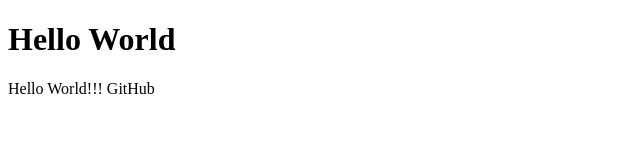
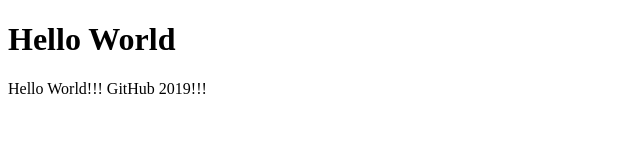
Before and after one commit to tangjian9015/helloworld, a plain HTML site: page index.html in a window 1280 px wide. Shown: the full height of the page, 0-640 px from the left. Drawn offline with Linux system fonts and the light colour scheme.

Commit message:
2018最后一次更新

```diff
--- a/index.html
+++ b/index.html
@@ -2,6 +2,6 @@
 <html>
 <body>
 <h1>Hello World</h1>
-<p>Hello World!!! GitHub</p>
+<p>Hello World!!! GitHub 2019!!!</p>
 </body>
 </html>
```
Also changed, not shown: 1 other file.
